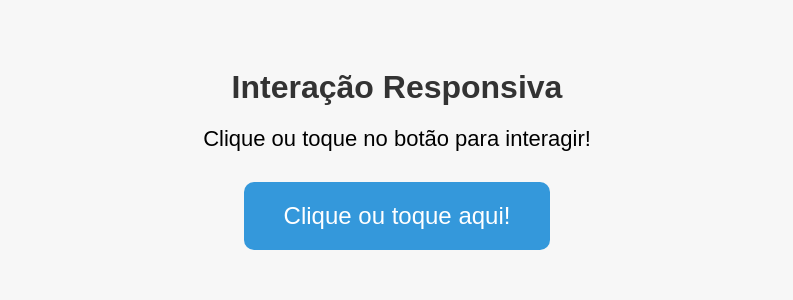
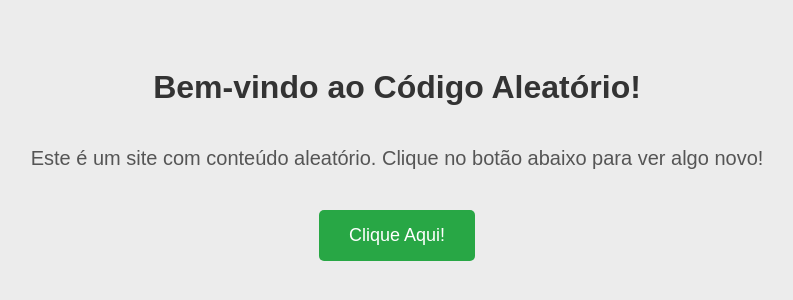
Before and after one commit to Davizao01/Ieen-bank, a plain HTML site: page index.html in a window 1280 px wide. Shown: the part 246-546 px from the top of the page, without its empty margins (243-1036 px from the left). Drawn offline with Linux system fonts and the light colour scheme.

Commit message:
Update index.html

```diff
--- a/index.html
+++ b/index.html
@@ -3,72 +3,66 @@
 <head>
     <meta charset="UTF-8">
     <meta name="viewport" content="width=device-width, initial-scale=1.0">
-    <title>Interação Responsiva</title>
+    <title>Código Aleatório</title>
     <style>
         body {
             font-family: 'Arial', sans-serif;
+            margin: 0;
+            background-color: #ececec;
+            text-align: center;
             display: flex;
             justify-content: center;
             align-items: center;
             height: 100vh;
-            margin: 0;
-            background-color: #f7f7f7;
             flex-direction: column;
-            text-align: center;
         }
+
         h1 {
-            font-size: 32px;
             color: #333;
-            margin-bottom: 20px;
         }
-        .message {
-            font-size: 22px;
-            margin-bottom: 20px;
+
+        p {
+            font-size: 20px;
+            color: #555;
         }
+
         button {
-            padding: 20px 40px;
-            font-size: 24px;
+            padding: 15px 30px;
+            font-size: 18px;
+            margin-top: 20px;
+            background-color: #28a745;
+            color: white;
+            border: none;
+            border-radius: 5px;
             cursor: pointer;
-            border: none;
-            background-color: #3498db;
-            color: white;
-            border-radius: 10px;
-            margin: 10px;
-            transition: background-color 0.3s ease;
+            transition: background-color 0.3s;
         }
+
         button:hover {
-            background-color: #2980b9;
-        }
-        button:active {
-            background-color: #1c5984;
-        }
-        @media (max-width: 768px) {
-            h1 {
-                font-size: 28px;
-            }
-            .message {
-                font-size: 20px;
-            }
-            button {
-                padding: 18px 35px;
-                font-size: 20px;
-            }
+            background-color: #218838;
         }
     </style>
 </head>
 <body>
 
-    <h1>Interação Responsiva</h1>
-    <div class="message" id="message">Clique ou toque no botão para interagir!</div>
-    <button onclick="touchChallenge()">Clique ou toque aqui!</button>
+    <h1>Bem-vindo ao Código Aleatório!</h1>
+    <p>Este é um site com conteúdo aleatório. Clique no botão abaixo para ver algo novo!</p>
+
+    <button onclick="changeContent()">Clique Aqui!</button>
 
     <script>
-        function touchChallenge() {
-            const messageElement = document.getElementById('message');
-            messageElement.textContent = "Você clicou ou tocou no botão! Toque ou clique novamente!";
-            setTimeout(() => {
-                messageElement.textContent = "Clique ou toque no botão para interagir!";
-            }, 2000);
+        function changeContent() {
+            const messages = [
+                "Você descobriu um segredo! 👀",
+                "O código mudou, agora está diferente! 🔄",
+                "Você é ótimo em clicar! 🎉",
+                "Não pare de interagir, o código está crescendo! 🌱",
+                "Você encontrou um novo caminho! ➡️"
+            ];
+
+            const randomMessage = messages[Math.floor(Math.random() * messages.length)];
+
+            document.querySelector('p').textContent = randomMessage;
         }
     </script>
 
```
